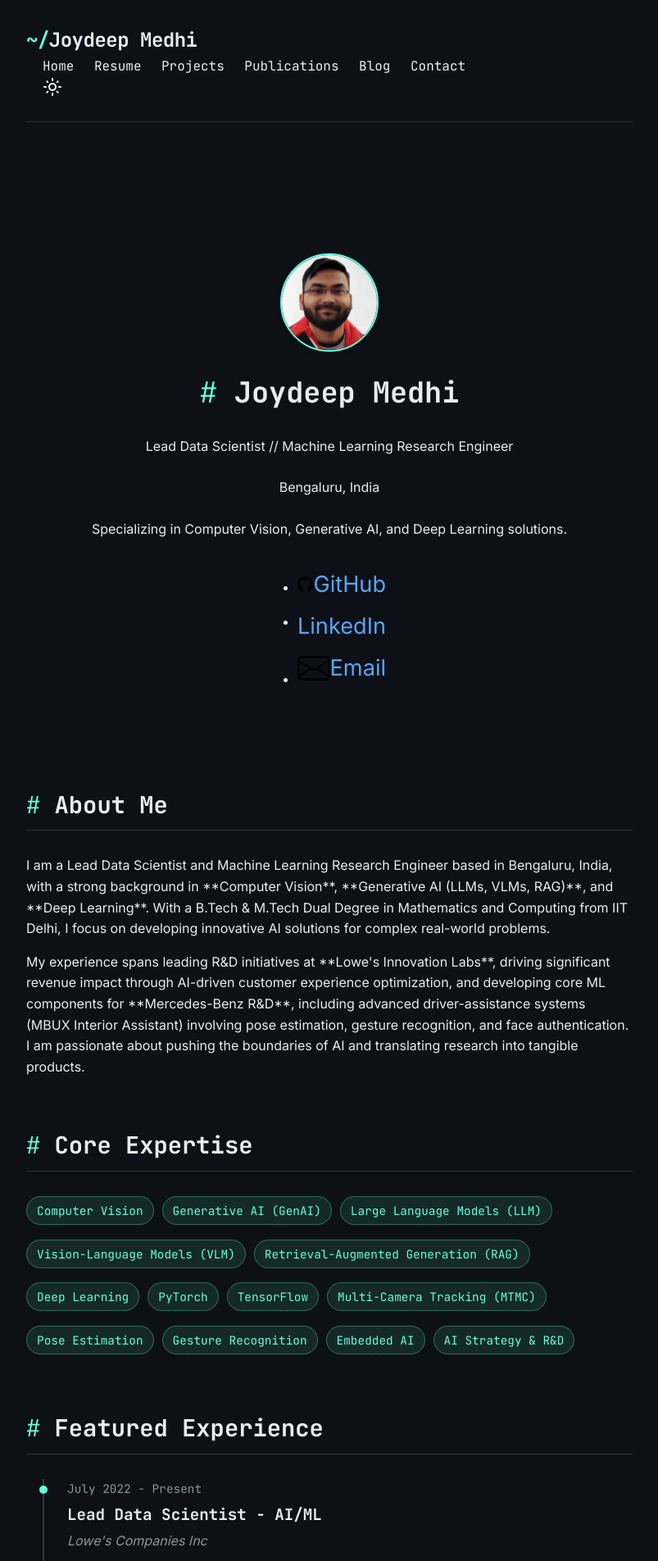
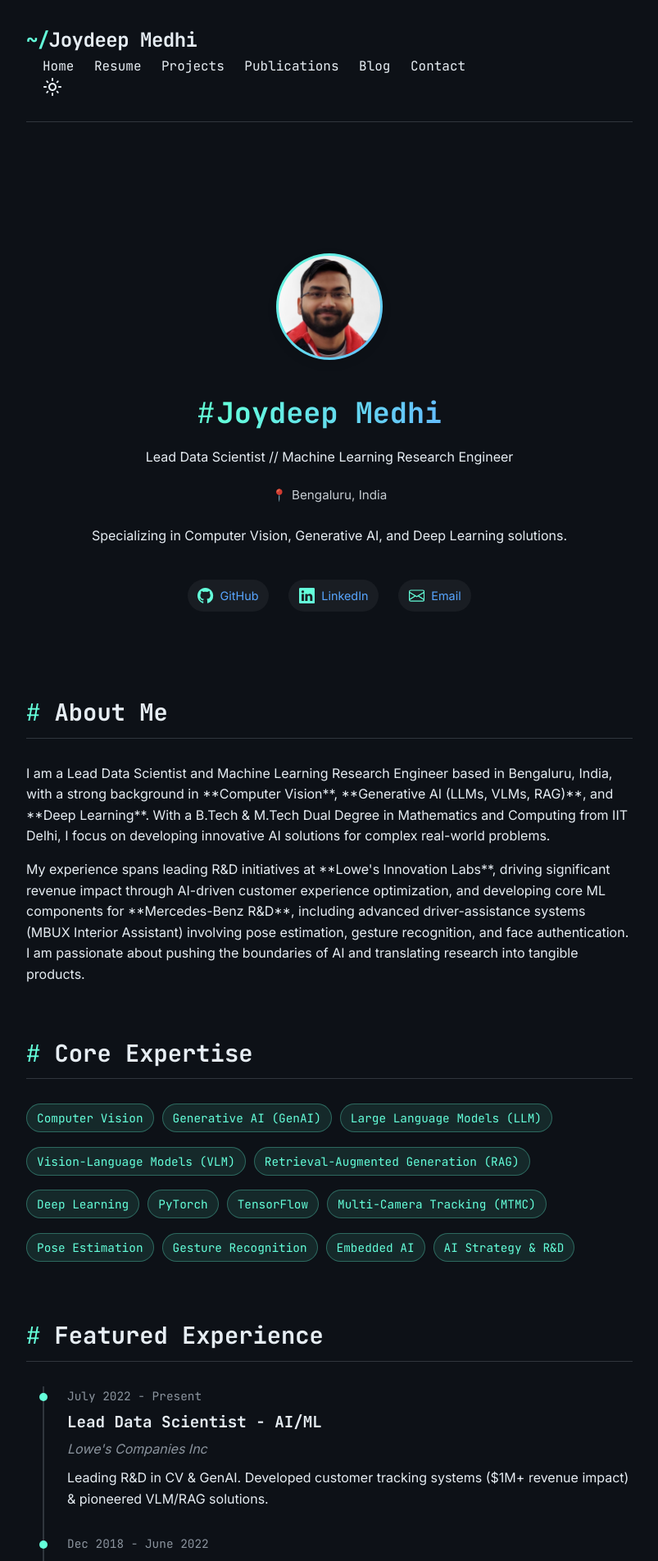
Before and after one commit to joydeepmedhi/joydeepmedhi.github.io, a Jekyll site: the page built from index.md, in a window 1280 px wide. Shown: the top 1904 px of the page at 82% size, without its empty margins (238-1041 px from the left). Built offline with Jekyll 4.4.1, drawn with Linux system fonts in a browser that asks for light colours.

Commit message:
style: Modernize portfolio with sleek social links, animated text, and improved mobile responsiveness

```diff
--- a/_includes/social-links.html
+++ b/_includes/social-links.html
@@ -1,45 +1,37 @@
-<ul class="social-media-list">
+<div class="social-links-container">
   {% if site.github_username %}
-  <li>
-    <a href="https://github.com/{{ site.github_username }}" target="_blank" rel="noopener">
+  <a href="https://github.com/{{ site.github_username }}" class="social-link" target="_blank" rel="noopener" aria-label="GitHub Profile">
     <svg class="svg-icon" viewBox="0 0 16 16">
       <path d="M8 0C3.58 0 0 3.58 0 8c0 3.54 2.29 6.53 5.47 7.59.4.07.55-.17.55-.38 0-.19-.01-.82-.01-1.49-2.01.37-2.53-.49-2.69-.94-.09-.23-.48-.94-.82-1.13-.28-.15-.68-.52-.01-.53.63-.01 1.08.58 1.23.82.72 1.21 1.87.87 2.33.66.07-.52.28-.87.51-1.07-1.78-.2-3.64-.89-3.64-3.95 0-.87.31-1.59.82-2.15-.08-.2-.36-1.02.08-2.12 0 0 .67-.21 2.2.82.64-.18 1.32-.27 2-.27.68 0 1.36.09 2 .27 1.53-1.04 2.2-.82 2.2-.82.44 1.1.16 1.92.08 2.12.51.56.82 1.27.82 2.15 0 3.07-1.87 3.75-3.65 3.95.29.25.54.73.54 1.48 0 1.07-.01 1.93-.01 2.2 0 .21.15.46.55.38A8.013 8.013 0 0016 8c0-4.42-3.58-8-8-8z"/>
     </svg>
     <span class="username">GitHub</span>
   </a>
-  </li>
   {% endif %}
 
   {% if site.linkedin_username %}
-  <li>
-    <a href="https://www.linkedin.com/in/{{ site.linkedin_username }}" target="_blank" rel="noopener">
+  <a href="https://www.linkedin.com/in/{{ site.linkedin_username }}" class="social-link" target="_blank" rel="noopener" aria-label="LinkedIn Profile">
     <svg class="svg-icon" viewBox="0 0 16 16">
       <path d="M0 1.146C0 .513.526 0 1.175 0h13.65C15.474 0 16 .513 16 1.146v13.708c0 .633-.526 1.146-1.175 1.146H1.175C.526 16 0 15.487 0 14.854V1.146zm4.943 12.248V6.169H2.542v7.225h2.401zm-1.2-8.212c.837 0 1.358-.554 1.358-1.248-.015-.709-.52-1.248-1.342-1.248-.822 0-1.359.54-1.359 1.248 0 .694.521 1.248 1.327 1.248h.016zm4.908 8.212V9.359c0-.216.016-.432.08-.586.173-.431.568-.878 1.232-.878.869 0 1.216.662 1.216 1.634v3.865h2.401V9.25c0-2.22-1.184-3.252-2.764-3.252-1.274 0-1.845.7-2.165 1.193v.025h-.016a5.54 5.54 0 0 1 .016-.025V6.169h-2.4c.03.678 0 7.225 0 7.225h2.4z"/>
     </svg>
     <span class="username">LinkedIn</span>
   </a>
-  </li>
   {% endif %}
 
   {% if site.twitter_username %}
-  <li>
-    <a href="https://twitter.com/{{ site.twitter_username }}" target="_blank" rel="noopener">
+  <a href="https://twitter.com/{{ site.twitter_username }}" class="social-link" target="_blank" rel="noopener" aria-label="Twitter Profile">
     <svg class="svg-icon" viewBox="0 0 16 16">
       <path d="M5.026 15c6.038 0 9.341-5.003 9.341-9.334 0-.14 0-.282-.006-.422A6.685 6.685 0 0 0 16 3.542a6.658 6.658 0 0 1-1.889.518 3.301 3.301 0 0 0 1.447-1.817 6.533 6.533 0 0 1-2.087.793A3.286 3.286 0 0 0 7.875 6.03a9.325 9.325 0 0 1-6.767-3.429 3.289 3.289 0 0 0 1.018 4.382A3.323 3.323 0 0 1 .64 6.575v.045a3.288 3.288 0 0 0 2.632 3.218 3.203 3.203 0 0 1-.865.115 3.23 3.23 0 0 1-.614-.057 3.283 3.283 0 0 0 3.067 2.277A6.588 6.588 0 0 1 .78 13.58a6.32 6.32 0 0 1-.78-.045A9.344 9.344 0 0 0 5.026 15z"/>
     </svg>
     <span class="username">Twitter</span>
   </a>
-  </li>
   {% endif %}
 
   {% if site.email %}
-  <li>
-    <a href="mailto:{{ site.email }}">
+  <a href="mailto:{{ site.email }}" class="social-link" aria-label="Email">
     <svg class="svg-icon" viewBox="0 0 16 16">
       <path d="M0 4a2 2 0 0 1 2-2h12a2 2 0 0 1 2 2v8a2 2 0 0 1-2 2H2a2 2 0 0 1-2-2V4Zm2-1a1 1 0 0 0-1 1v.217l7 4.2 7-4.2V4a1 1 0 0 0-1-1H2Zm13 2.383-4.708 2.825L15 11.105V5.383Zm-.034 6.876-5.64-3.471L8 9.583l-1.326-.795-5.64 3.47A1 1 0 0 0 2 13h12a1 1 0 0 0 .966-.741ZM1 11.105l4.708-2.897L1 5.383v5.722Z"/>
     </svg>
     <span class="username">Email</span>
   </a>
-  </li>
   {% endif %}
-</ul>
+</div>
--- a/_sass/_base.scss
+++ b/_sass/_base.scss
@@ -170,15 +170,142 @@ img {
   align-items: center;
   gap: 0.6rem;
 }
+
+.animate-text {
+  position: relative;
+  display: inline-block;
+  background: linear-gradient(90deg, $accent-color, adjust-hue($accent-color, 40deg));
+  background-clip: text;
+  -webkit-background-clip: text;
+  color: transparent;
+  animation: gradient-shift 8s ease infinite;
+  margin-top: 0.5rem;
+  margin-bottom: 0.2rem;
+
+  &::before {
+    content: "#";
+    position: absolute;
+    left: -1.5rem;
+    color: $accent-color;
+    animation: blink 1.5s ease-in-out infinite;
+  }
+}
+
+@keyframes gradient-shift {
+  0% {
+    background-position: 0% 50%;
+  }
+  50% {
+    background-position: 100% 50%;
+  }
+  100% {
+    background-position: 0% 50%;
+  }
+}
+
+@keyframes blink {
+  0%, 100% { opacity: 1; }
+  50% { opacity: 0.5; }
+}
+
+.location {
+  display: flex;
+  align-items: center;
+  justify-content: center;
+  gap: 0.4rem;
+  font-size: 0.95rem;
+  opacity: 0.85;
+  margin-top: -0.2rem;
+
+  &::before {
+    content: "📍";
+    font-size: 0.9rem;
+  }
+}
 .profile-pic {
-  width: 120px;
-  height: 120px;
+  width: 130px;
+  height: 130px;
   border-radius: 50%;
   object-fit: cover;
-  margin-bottom: 0.8rem;
-  box-shadow: 0 2px 8px rgba(0,0,0,0.08);
-  border: 2px solid $accent-color;
+  margin-bottom: 1.2rem;
+  box-shadow: 0 4px 12px rgba(0,0,0,0.12);
+  border: 3px solid transparent;
+  background-origin: border-box;
+  background-clip: content-box, border-box;
+  background-image: linear-gradient(to bottom, transparent, transparent),
+                    linear-gradient(135deg, $accent-color, adjust-hue($accent-color, 40deg));
+  transition: transform 0.3s ease, box-shadow 0.3s ease;
+
+  &:hover {
+    transform: scale(1.03);
+    box-shadow: 0 6px 16px rgba(0,0,0,0.15);
+  }
 }
+// Social links styling
+.social-links-container {
+  display: flex;
+  flex-direction: row;
+  gap: 1.5rem;
+  margin-top: 0.5rem;
+  justify-content: center;
+  flex-wrap: wrap;
+}
+
+.social-link {
+  display: flex;
+  align-items: center;
+  gap: 0.5rem;
+  padding: 0.5rem 0.8rem;
+  border-radius: 2rem;
+  transition: all 0.2s ease;
+  text-decoration: none;
+
+  [data-theme="dark"] & {
+    background-color: rgba(255, 255, 255, 0.05);
+  }
+
+  [data-theme="light"] & {
+    background-color: rgba(0, 0, 0, 0.05);
+  }
+
+  &:hover {
+    transform: translateY(-3px);
+    box-shadow: 0 4px 8px rgba(0, 0, 0, 0.1);
+    text-decoration: none;
+
+    [data-theme="dark"] & {
+      background-color: rgba(255, 255, 255, 0.1);
+    }
+
+    [data-theme="light"] & {
+      background-color: rgba(0, 0, 0, 0.08);
+    }
+
+    .svg-icon {
+      transform: scale(1.1);
+    }
+  }
+
+  .svg-icon {
+    width: 1.2rem;
+    height: 1.2rem;
+    transition: transform 0.2s ease;
+
+    [data-theme="dark"] & {
+      fill: $accent-color;
+    }
+
+    [data-theme="light"] & {
+      fill: darken($accent-color, 10%);
+    }
+  }
+
+  .username {
+    font-size: 0.9rem;
+    font-weight: 500;
+  }
+}
+
 .hero-social {
   display: flex;
   flex-direction: row;
@@ -186,6 +313,7 @@ img {
   margin-top: 0.5rem;
   justify-content: center;
 }
+
 .hero-social a {
   display: flex;
   align-items: center;
@@ -193,6 +321,7 @@ img {
   font-size: 1.7rem;
   transition: transform 0.15s;
 }
+
 .hero-social a:hover {
   transform: scale(1.12);
   color: $accent-color;
@@ -209,11 +338,15 @@ img {
     gap: 0.3rem;
   }
   .profile-pic {
-    width: 90px;
-    height: 90px;
+    width: 110px;
+    height: 110px;
+    margin-bottom: 1rem;
   }
-  .hero-social {
-    gap: 1rem;
+  .social-links-container {
+    gap: 0.8rem;
+  }
+  .social-link {
+    padding: 0.4rem 0.7rem;
   }
   .project-grid {
     gap: 1rem;
@@ -222,21 +355,57 @@ img {
 
 @media (max-width: 600px) {
   .hero {
-    margin-top: 0.5rem;
-    margin-bottom: 0.5rem;
+    margin-top: 0.8rem;
+    margin-bottom: 0.8rem;
     padding: 0 0.5rem;
   }
   .hero-content {
-    gap: 0.15rem;
+    gap: 0.25rem;
   }
   .profile-pic {
-    width: 64px;
-    height: 64px;
-    margin-bottom: 0.5rem;
+    width: 100px;
+    height: 100px;
+    margin-bottom: 0.8rem;
   }
-  .hero-social {
+  .animate-text {
+    font-size: 1.8rem;
+    margin-top: 0.3rem;
+    margin-bottom: 0.1rem;
+
+    &::before {
+      left: -1.2rem;
+      font-size: 1.5rem;
+    }
+  }
+  .location {
+    font-size: 0.85rem;
+    margin-top: -0.1rem;
+
+    &::before {
+      font-size: 0.8rem;
+    }
+  }
+  .lead {
+    font-size: 0.9rem;
+  }
+  .lead-subtitle {
+    font-size: 0.85rem;
+    text-align: center;
+    padding: 0 0.5rem;
+  }
+  .social-links-container {
     gap: 0.5rem;
-    font-size: 1.2rem;
+    margin-top: 0.8rem;
+  }
+  .social-link {
+    padding: 0.3rem 0.6rem;
+  }
+  .social-link .username {
+    font-size: 0.8rem;
+  }
+  .social-link .svg-icon {
+    width: 1rem;
+    height: 1rem;
   }
   .project-grid {
     grid-template-columns: 1fr;
--- a/index.md
+++ b/index.md
@@ -6,9 +6,9 @@ title: Home
 <div class="hero">
   <div class="hero-content">
     <img src="/assets/images/profile.png" alt="Joydeep Medhi profile photo" class="profile-pic" />
-    <h1>Joydeep Medhi</h1>
+    <h1 class="animate-text">Joydeep Medhi</h1>
     <p class="lead">Lead Data Scientist // Machine Learning Research Engineer</p>
-    <p>Bengaluru, India</p>
+    <p class="location">Bengaluru, India</p>
     <p class="lead-subtitle">Specializing in Computer Vision, Generative AI, and Deep Learning solutions.</p>
     <div class="hero-social">
       {% include social-links.html %}
```
Lines whose indentation alone changed are shown as unchanged.
